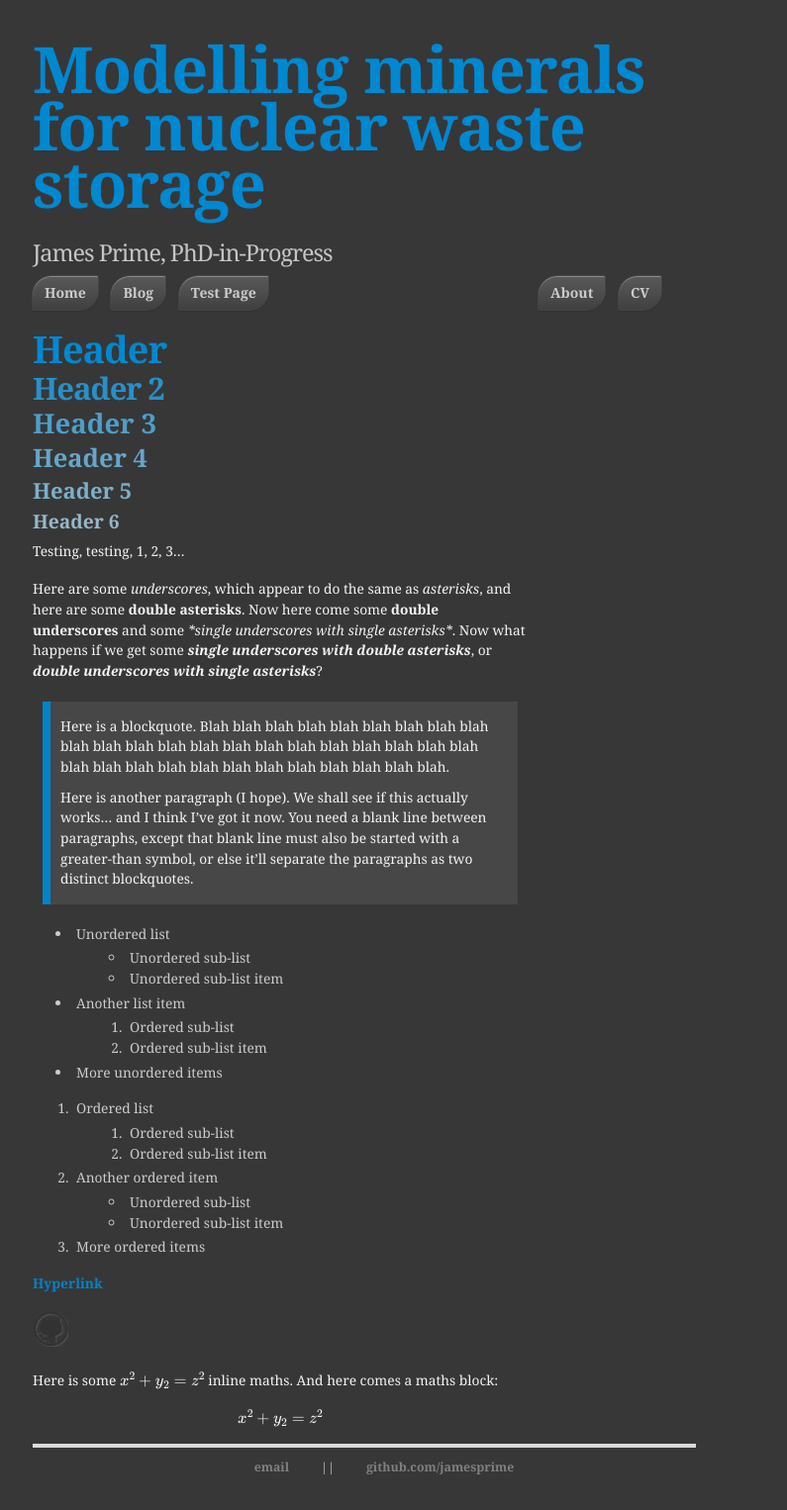
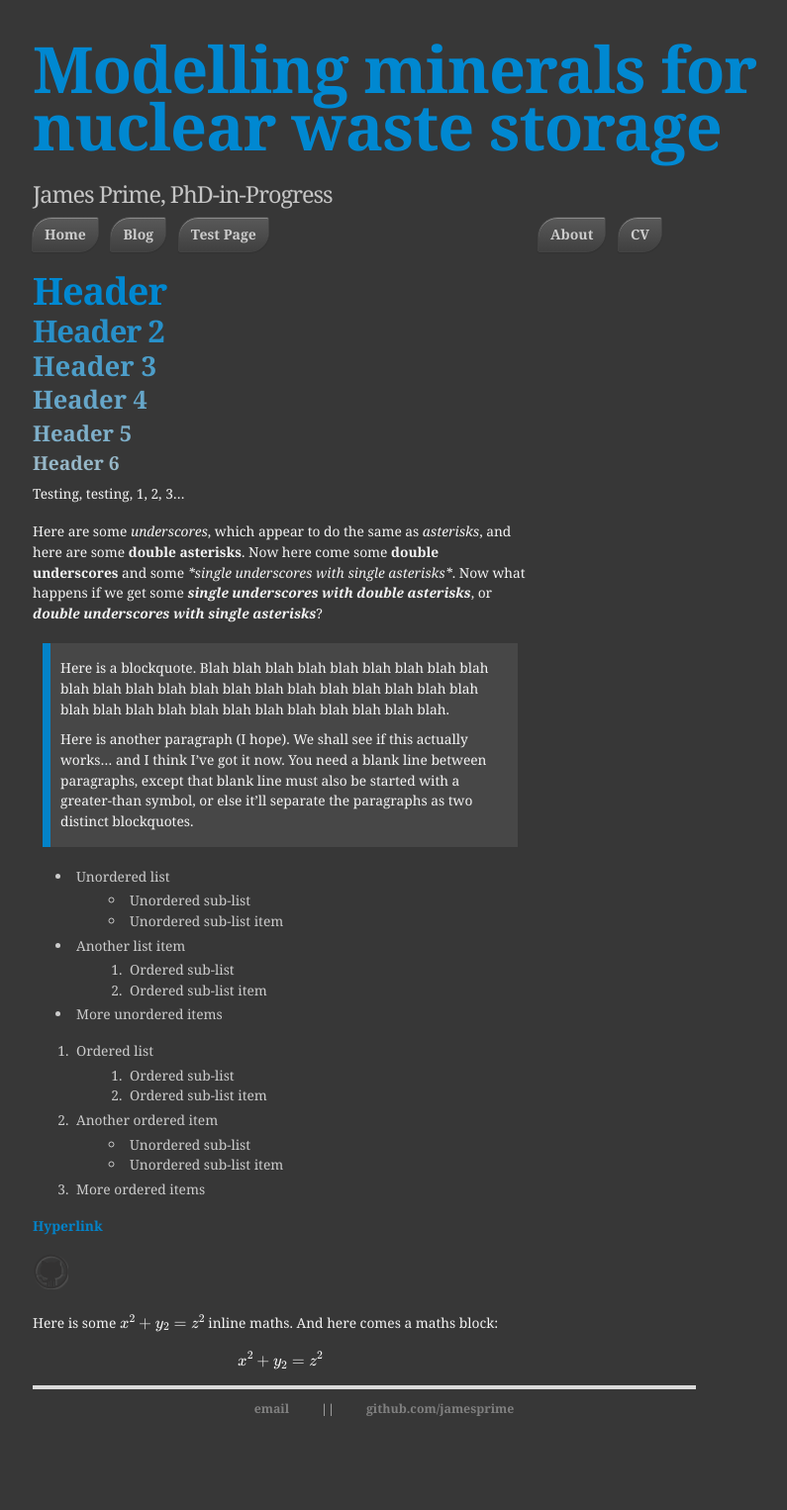
Before and after one commit to jamesprime/jamesprime.github.io, a Jekyll site: the page built from _pages/dhtest/index.md, in a window 1280 px wide. Shown: the whole page at 99% size, without its empty margins (272-1067 px from the left). Built offline with Jekyll 4.4.1, drawn with Linux system fonts in a browser that asks for light colours; nearby versions of some CDN libraries; formulas are drawn with MathJax 3; after the commit the page ends 1468 px from its top, so only the background shows below that.

Commit message:
Updated _sass/uberduper.scss
Width test of .header stylings

```diff
--- a/_sass/uberduper.scss
+++ b/_sass/uberduper.scss
@@ -174,7 +174,7 @@ pre {
 }
 
 .header {
-    // width: ;
+    width: 800px;
 
     h1 {
         // font: 40px/48px Merriweather, Georgia, Charter, 'Bitstream Charter', serif;
```
